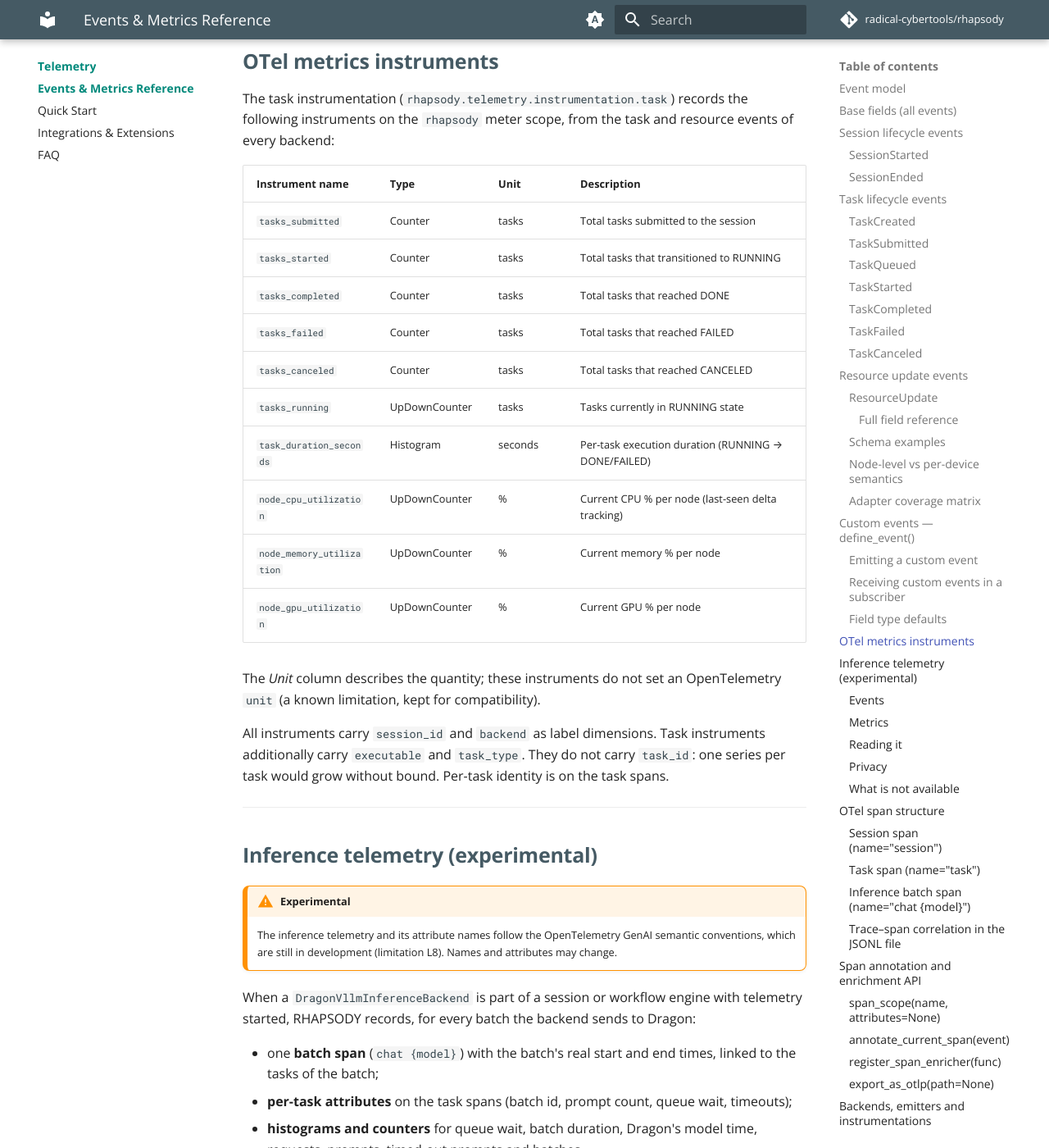
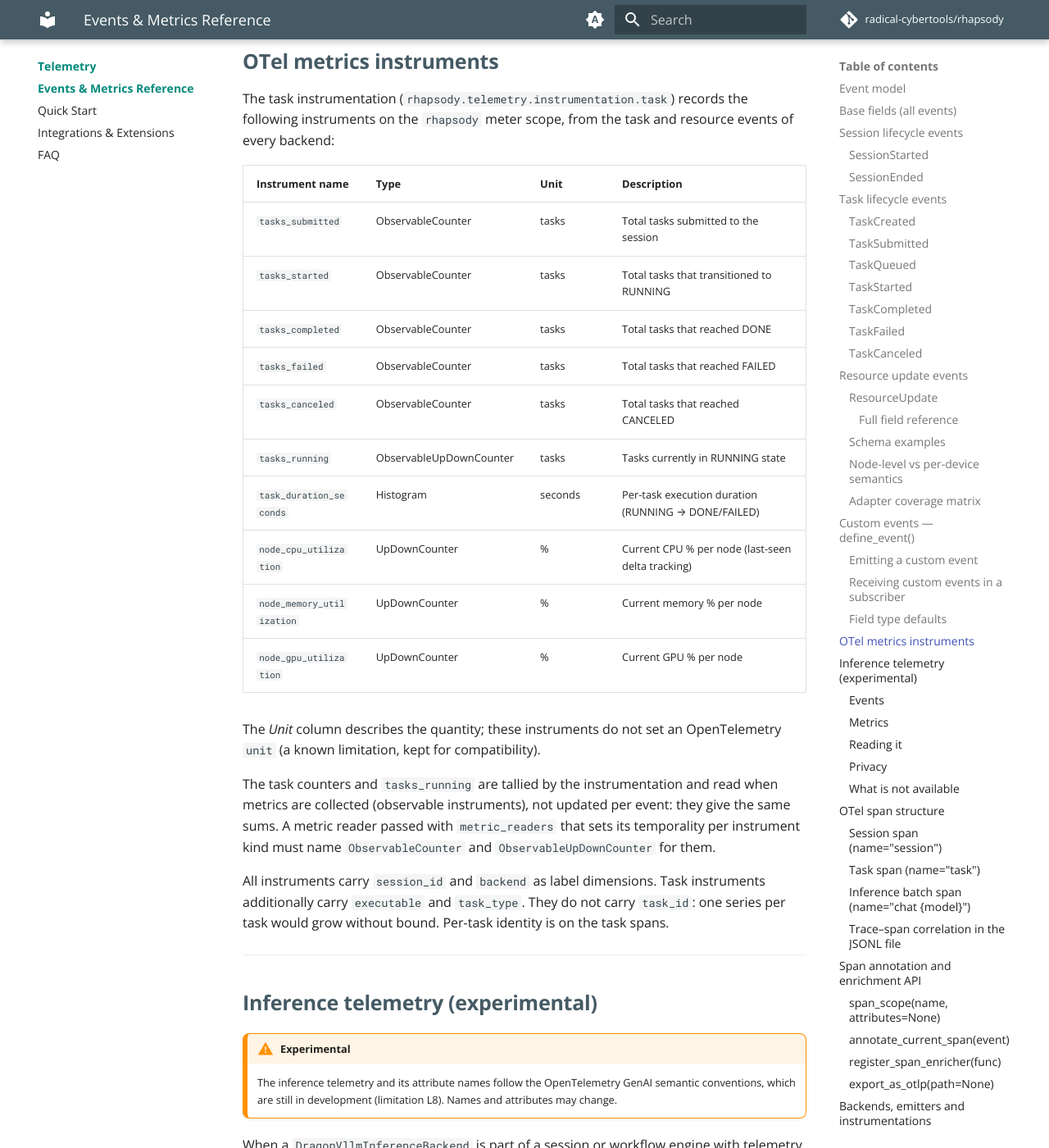
Before and after one commit to radical-cybertools/rhapsody, an MkDocs documentation site: the page built from docs/telemetry/reference.md, in a window 1280 px wide and 1400 px high, scrolled down 10289 px. Shown: the whole window at 82% size. Built offline with MkDocs 1.6.1 and Material for MkDocs 9.7.7, drawn with Linux system fonts in a browser that asks for light colours; comment, search, counter and statistics services are not loaded.

Commit message:
docs: the task counters are observable instruments

```diff
--- a/docs/telemetry/reference.md
+++ b/docs/telemetry/reference.md
@@ -385,18 +385,20 @@ The task instrumentation (`rhapsody.telemetry.instrumentation.task`) records the
 
 | Instrument name | Type | Unit | Description |
 |---|---|---|---|
-| `tasks_submitted` | Counter | tasks | Total tasks submitted to the session |
-| `tasks_started` | Counter | tasks | Total tasks that transitioned to RUNNING |
-| `tasks_completed` | Counter | tasks | Total tasks that reached DONE |
-| `tasks_failed` | Counter | tasks | Total tasks that reached FAILED |
-| `tasks_canceled` | Counter | tasks | Total tasks that reached CANCELED |
-| `tasks_running` | UpDownCounter | tasks | Tasks currently in RUNNING state |
+| `tasks_submitted` | ObservableCounter | tasks | Total tasks submitted to the session |
+| `tasks_started` | ObservableCounter | tasks | Total tasks that transitioned to RUNNING |
+| `tasks_completed` | ObservableCounter | tasks | Total tasks that reached DONE |
+| `tasks_failed` | ObservableCounter | tasks | Total tasks that reached FAILED |
+| `tasks_canceled` | ObservableCounter | tasks | Total tasks that reached CANCELED |
+| `tasks_running` | ObservableUpDownCounter | tasks | Tasks currently in RUNNING state |
 | `task_duration_seconds` | Histogram | seconds | Per-task execution duration (RUNNING → DONE/FAILED) |
 | `node_cpu_utilization` | UpDownCounter | % | Current CPU % per node (last-seen delta tracking) |
 | `node_memory_utilization` | UpDownCounter | % | Current memory % per node |
 | `node_gpu_utilization` | UpDownCounter | % | Current GPU % per node |
 
 The *Unit* column describes the quantity; these instruments do not set an OpenTelemetry `unit` (a known limitation, kept for compatibility).
+
+The task counters and `tasks_running` are tallied by the instrumentation and read when metrics are collected (observable instruments), not updated per event: they give the same sums. A metric reader passed with `metric_readers` that sets its temporality per instrument kind must name `ObservableCounter` and `ObservableUpDownCounter` for them.
 
 All instruments carry `session_id` and `backend` as label dimensions. Task instruments additionally carry `executable` and `task_type`. They do not carry `task_id`: one series per task would grow without bound. Per-task identity is on the task spans.
 
```
